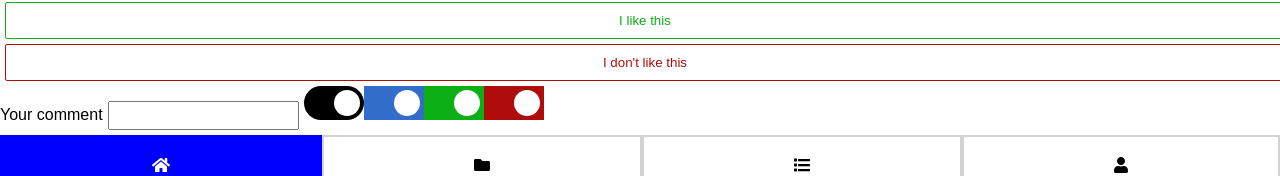
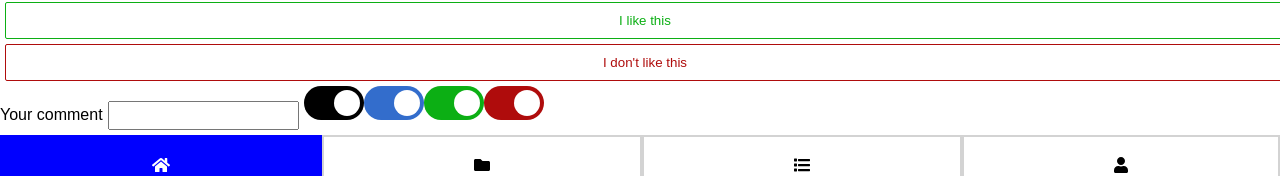
Before and after one commit to matthewbdaly/spectrum, a React app: page /demo in a window 1280 px wide. Shown: the part 421-597 px from the top of the page. Built offline with nearby package versions, Linux system fonts and the light colour scheme.

Commit message:
Fixed a problem with the toggles

```diff
--- a/src/Components/Toggle.scss
+++ b/src/Components/Toggle.scss
@@ -5,6 +5,7 @@
 	display: inline-block;
 	width: 60px;
 	height: 34px;
+    background-color: $background;
 
 	input {
 		display:none;
```
